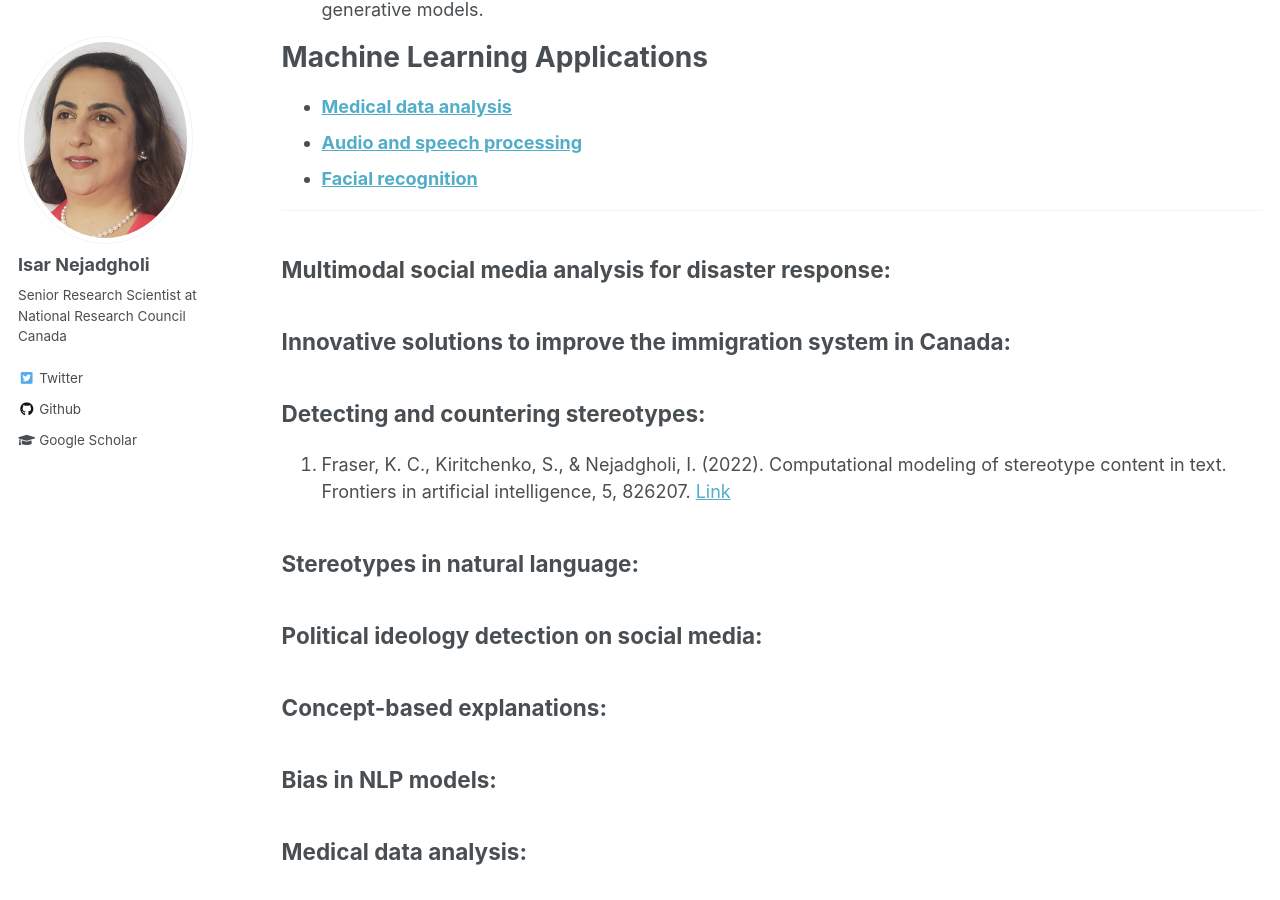
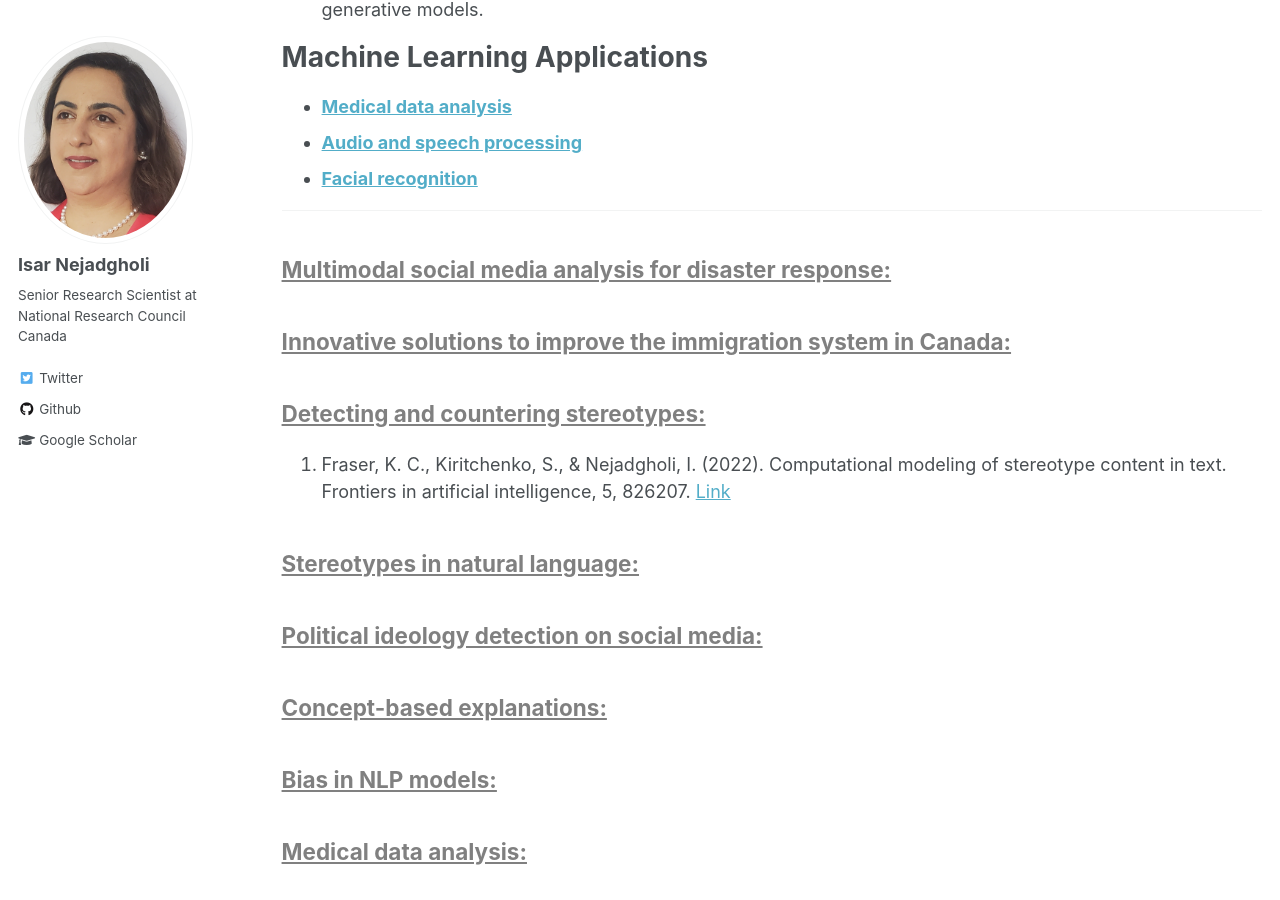
Before and after one commit to IsarNejad/IsarNejad.github.io, a Jekyll site: the page built from _pages/research.md, in a window 1280 px wide and 900 px high, scrolled down 741 px. Built offline with Jekyll 4.4.1, drawn with Linux system fonts in a browser that asks for light colours.

Commit message:
Update research.md

```diff
--- a/_pages/research.md
+++ b/_pages/research.md
@@ -26,48 +26,48 @@ author_profile: true
 
 ---
 
-{: .underline-orange}
+{: .underline-gray}
 ## Multimodal social media analysis for disaster response:
 <a id="MultiModal-Disaster"></a>
 
 
-{: .underline-orange}
+{: .underline-gray}
 ## Innovative solutions to improve the immigration system in Canada:
 <a id="#Immigration"></a>
 
 
 
-{: .underline-orange}
+{: .underline-gray}
 ## Detecting and countering stereotypes:
 <a id="Det-Count-Stereo"></a>
 
 1. Fraser, K. C., Kiritchenko, S., & Nejadgholi, I. (2022). Computational modeling of stereotype content in text. Frontiers in artificial intelligence, 5, 826207. [Link](https://www.frontiersin.org/articles/10.3389/frai.2022.826207/full)
 
-{: .underline-orange}
+{: .underline-gray}
 ## Stereotypes in natural language:
 <a id="Stereo-NL"></a>
 
-{: .underline-orange}
+{: .underline-gray}
 ## Political ideology detection on social media:
 <a id="political-ideology"></a>
 
 
-{: .underline-orange}
+{: .underline-gray}
 ## Concept-based explanations:
 <a id="TCAV"></a>
 
-{: .underline-orange}
+{: .underline-gray}
 ## Bias in NLP models:
 <a id="Bias"></a>
 
-{: .underline-orange}
+{: .underline-gray}
 ## Medical data analysis:
 <a id="biomedical"></a>
 
-{: .underline-orange}
+{: .underline-gray}
 ## Audio and speech processing:
 <a id="Speech"></a>
 
-{: .underline-orange}
+{: .underline-gray}
 ## Facial recognition:
 <a id="PhD"></a>
```
